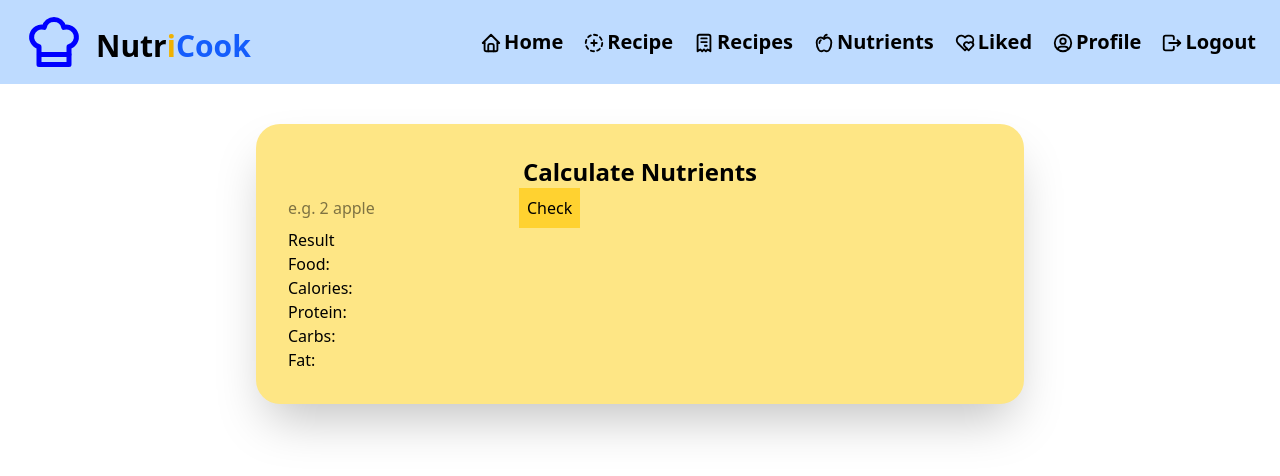
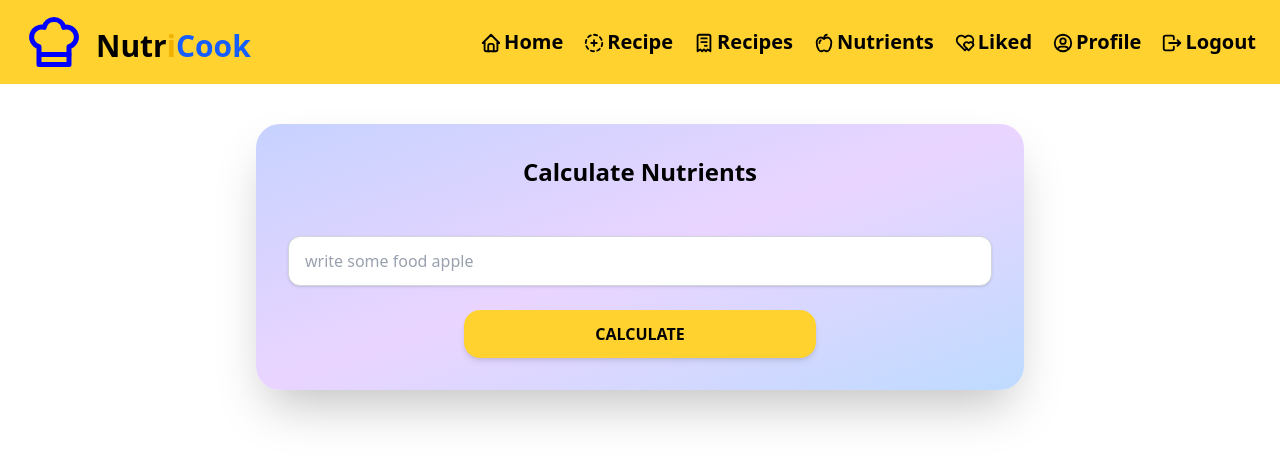
Before and after one commit to Mushahidjutt/NutriCook, a React (Vite) app: page /nutrients in a window 1280 px wide. Shown: the top 476 px of the page. Built offline with nearby package versions, Linux system fonts and the light colour scheme.

Commit message:
Craete Nutrients Pages

```diff
--- /dev/null
+++ b/src/Components/Common/CustomInput.jsx
@@ -0,0 +1,28 @@
+import React from "react";
+
+const CustomInput = ({
+  value,
+  onchange,
+  placeholder,
+  lable,
+  type = "text",
+  variant = "default",
+}) => {
+  let baseClass =
+    " my-6 w-full rounded-xl border border-gray-300 bg-white px-4 py-3 text-gray-700 placeholder-gray-400 shadow-sm focus:border-amber-400 focus:ring-2 focus:ring-amber-300 focus:outline-none transition duration-200";
+  return (
+    <>
+      {lable}
+      <input
+        type={type}
+        value={value}
+        onChange={onchange}
+        placeholder={placeholder}
+        variant="default"
+        className={baseClass}
+      />
+    </>
+  );
+};
+
+export default CustomInput;
--- a/src/Components/Layout/Navbar.jsx
+++ b/src/Components/Layout/Navbar.jsx
@@ -14,7 +14,7 @@ import { Link } from "react-router-dom";
 function Navbar() {
   return (
     <div>
-      <div className="flex justify-between px-6 py-3 bg-blue-200 ">
+      <div className="flex justify-between px-6 py-3 bg-amber-300 ">
         <div>
           <h1 className="flex ">
             <IconChefHat size={60} stroke={2} color="blue" />
@@ -25,7 +25,7 @@ function Navbar() {
           </h1>
         </div>
 
-        <div className="text-xl font-semibold   flex items-center justify-center gap-5">
+        <div className="text-xl font-semibold   flex items-center justify-center gap-5 ">
           <Link
             to="/"
             className="hover:text-indigo-600 transition flex gap-0.5 "
--- a/src/Pages/Nutrients.jsx
+++ b/src/Pages/Nutrients.jsx
@@ -1,17 +1,12 @@
 import React, { useState, useEffect } from "react";
 import Navbar from "../Components/Layout/Navbar";
 import axios from "axios";
+import CustomInput from "../Components/Common/CustomInput";
 
 function Nutrients() {
   const [nutrients, setNutrients] = useState([]);
   const [query, setQuery] = useState("");
-
-  // useEffect(() => {
-  //   axios
-  //     .post("api/v1/recipes/nutrients")
-  //     .then((response) => setNutrients(response.data))
-  //     .catch((error) => console.error("Error ", error));
-  // }, []);
+  const [onClick, setOnClick] = useState(false);
 
   const handleGetNutrients = async () => {
     try {
@@ -26,38 +21,51 @@ function Nutrients() {
     } catch (error) {
       console.error("Error fetching nutrients:", error);
     }
+    setOnClick(true);
   };
 
   return (
     <div>
       <Navbar />
 
-      <div className="flex justify-center items-center mt-10">
-        <div className=" w-full max-w-3xl bg-amber-200 p-8 rounded-3xl shadow-2xl">
-          <h1 className="text-center text-2xl font-semibold">Calculate Nutrients</h1>
+      <div className="flex justify-center items-center mt-10 mb-8">
+        <div className=" w-full max-w-3xl  p-8 rounded-3xl shadow-2xl mb-8   bg-gradient-to-br from-indigo-200 via-purple-200 to-blue-200">
+          <h1 className="text-center text-2xl font-semibold mb-6">
+            Calculate Nutrients
+          </h1>
 
-          <input
+          <CustomInput
+            className=" my-6 w-full rounded-xl border border-gray-300 bg-white px-4 py-3 text-gray-700 placeholder-gray-400 shadow-sm focus:border-amber-400 focus:ring-2 focus:ring-amber-300 focus:outline-none transition duration-200"
             type="text"
-            placeholder="e.g. 2 apple"
+            placeholder="write some food apple"
             value={query}
             onChange={(e) => setQuery(e.target.value)}
           />
+
+          <div className="text-center">
             <button
-            className="bg-amber-300 p-2 cursor-pointer"
+              className="bg-amber-300 p-3 cursor-pointer rounded-2xl shadow-md hover:bg-amber-600 transition w-1/2 uppercase font-semibold font-sans "
               onClick={handleGetNutrients}
             >
-            Check
+              Calculate
             </button>
+          </div>
 
-          {nutrients && (
-            <div>
-              <h2>Result</h2>
+          {onClick ? (
+            <div className="max-w-2xl bg-amber-100 p-8 rounded-3xl shadow-2xl my-6">
+              <h1 className="text-center text-2xl font-semibold my-6">
+                Total Nutrients
+              </h1>
+              <div className="grid grid-cols-3 text-xl gap-2">
                 <p>Food: {nutrients.food}</p>
                 <p>Calories: {nutrients.calories}</p>
                 <p>Protein: {nutrients.protein}</p>
                 <p>Carbs: {nutrients.carbs}</p>
                 <p>Fat: {nutrients.fat}</p>
               </div>
+            </div>
+          ) : (
+            ""
           )}
         </div>
       </div>
--- a/src/Pages/Recipe.jsx
+++ b/src/Pages/Recipe.jsx
@@ -1,11 +1,20 @@
 import React from "react";
 import Navbar from "../Components/Layout/Navbar";
+import CustomInput from "../Components/Common/CustomInput";
 
 function Recipe() {
-  return <div>
-    <Navbar />
-    <h1>This is Reciepe</h1>
-  </div>;
+  return (
+    <div>
+      <Navbar />
+      <h1 className="text-center text-2xl font-semibold mb-6">Create Recipe</h1>
+
+      <div className="flex justify-center items-center my-6">
+        <div className=" w-full max-w-3xl p-8 rounded-3xl shadow-2xl bg-amber-200">
+          <CustomInput />
+        </div>
+      </div>
+    </div>
+  );
 }
 
 export default Recipe;
```
Lines whose indentation alone changed are shown as unchanged.
